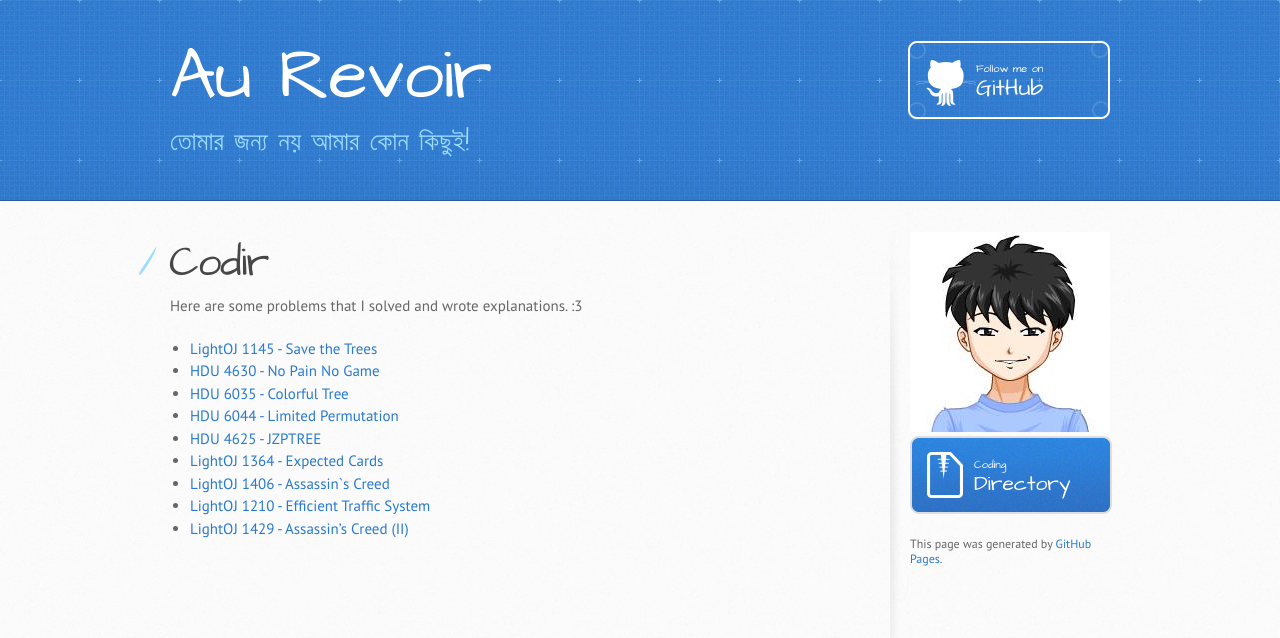
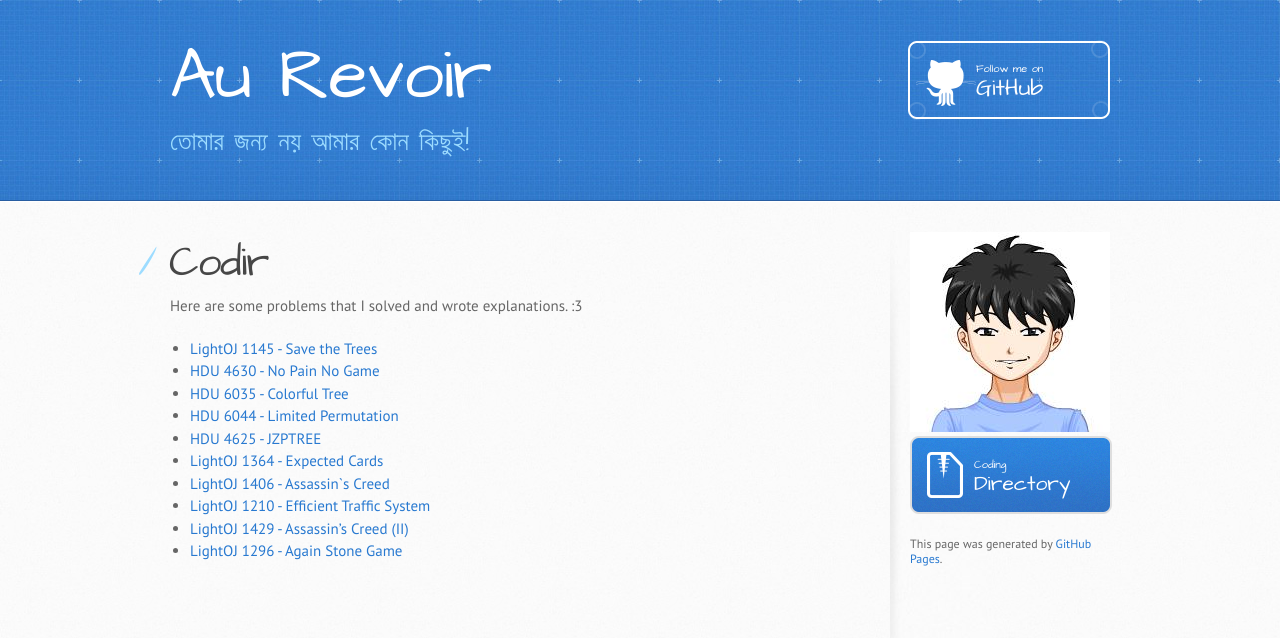
Before and after one commit to rebornplusplus/rebornplusplus.github.io, a Jekyll site: the page built from codir/index.md, in a window 1280 px wide. Shown: the top 638 px of the page. Built offline with Jekyll 4.4.1, drawn with Linux system fonts in a browser that asks for light colours; some web fonts are replaced; our own code applies the rules of GitHub Pages for plain Markdown files.

Commit message:
Update index.md

```diff
--- a/codir/index.md
+++ b/codir/index.md
@@ -14,3 +14,4 @@ Here are some problems that I solved and wrote explanations. :3
 * [LightOJ 1406 - Assassin`s Creed](./lo-1406-assasins-creed)
 * [LightOJ 1210 - Efficient Traffic System](./lo-1210-efficient-traffic-system)
 * [LightOJ 1429 - Assassin's Creed (II)](./lo-1429-assassins-creed-ii)
+* [LightOJ 1296 - Again Stone Game](./lo-1296-again-stone-game)
```
